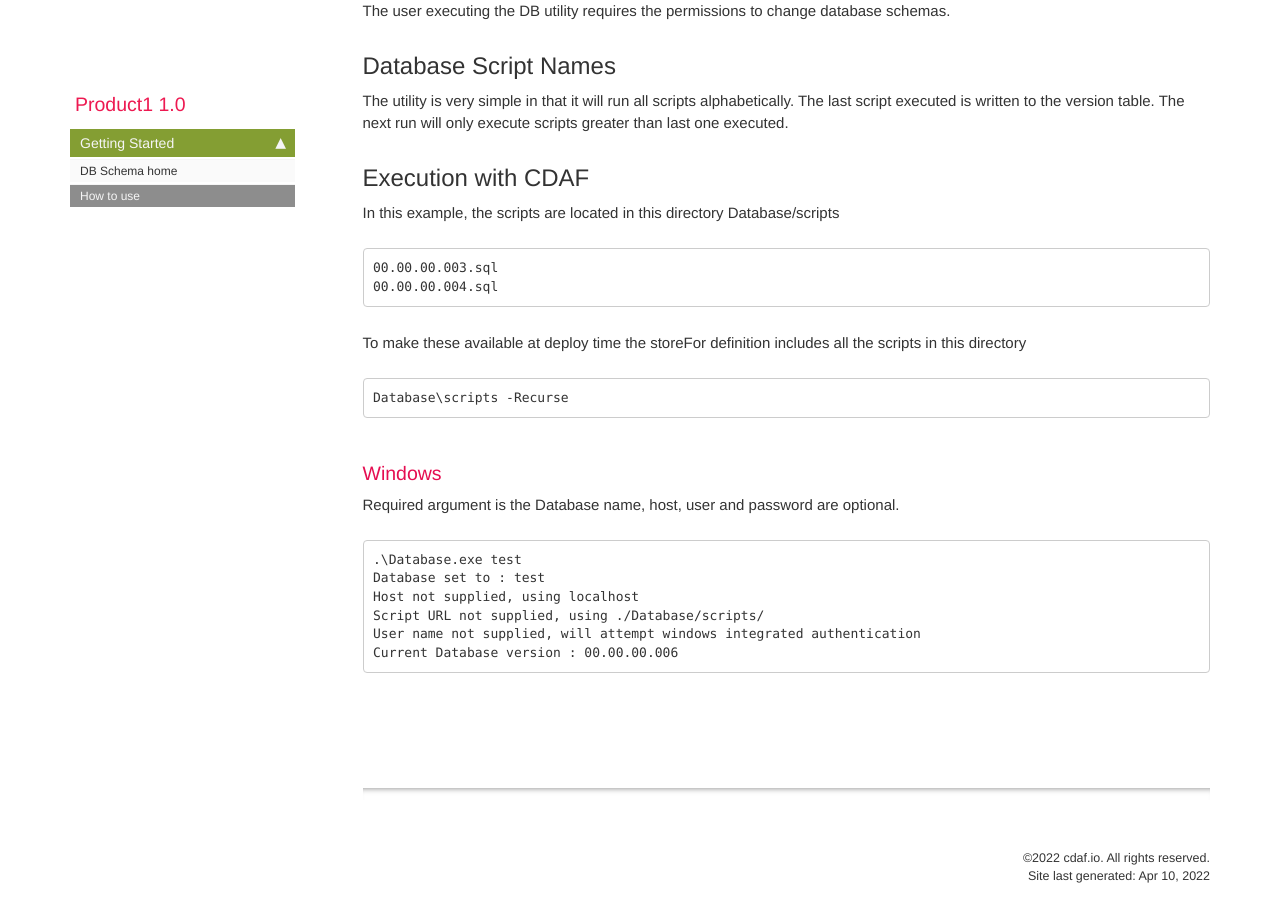
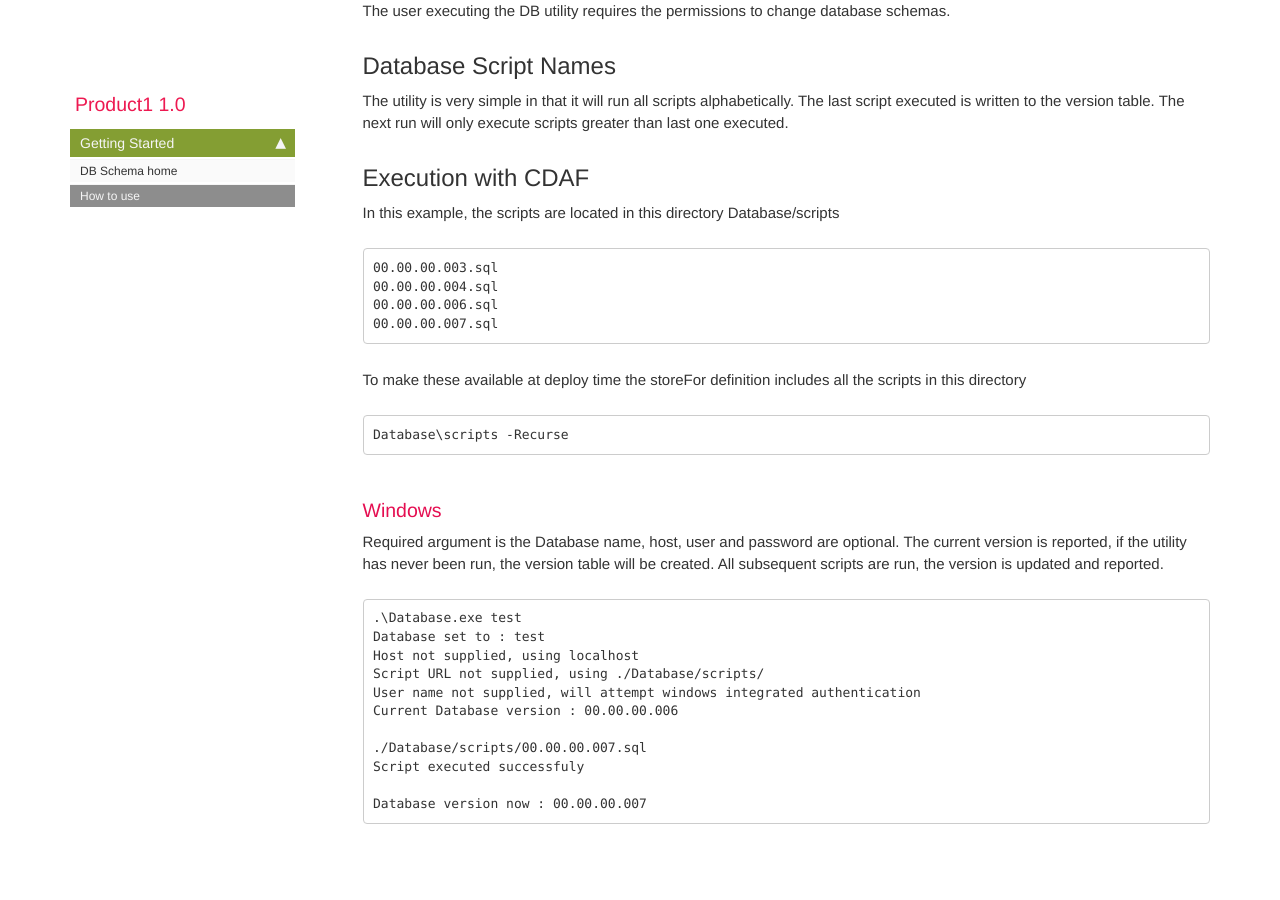
Before and after one commit to cdaf/docs.cdaf.io, a Jekyll site: the page built from pages/product1/p1_usage.md, in a window 1280 px wide and 900 px high, scrolled down 534 px. Built offline with Jekyll 4.4.1, drawn with Linux system fonts in a browser that asks for light colours; comment, search, counter and statistics services are not loaded.

Commit message:
Expand example to show incrimental execution

````diff
--- a/pages/product1/p1_usage.md
+++ b/pages/product1/p1_usage.md
@@ -25,6 +25,8 @@ In this example, the scripts are located in this directory Database/scripts
 
     00.00.00.003.sql
     00.00.00.004.sql
+    00.00.00.006.sql
+    00.00.00.007.sql
 
 To make these available at deploy time the storeFor definition includes all the scripts in this directory
 
@@ -32,7 +34,7 @@ To make these available at deploy time the storeFor definition includes all the
 
 ### Windows
 
-Required argument is the Database name, host, user and password are optional.
+Required argument is the Database name, host, user and password are optional. The current version is reported, if the utility has never been run, the version table will be created. All subsequent scripts are run, the version is updated and reported.
 
 ```
 .\Database.exe test
@@ -41,6 +43,11 @@ Host not supplied, using localhost
 Script URL not supplied, using ./Database/scripts/
 User name not supplied, will attempt windows integrated authentication
 Current Database version : 00.00.00.006
+
+./Database/scripts/00.00.00.007.sql
+Script executed successfuly
+
+Database version now : 00.00.00.007
 ```
 
 
````
